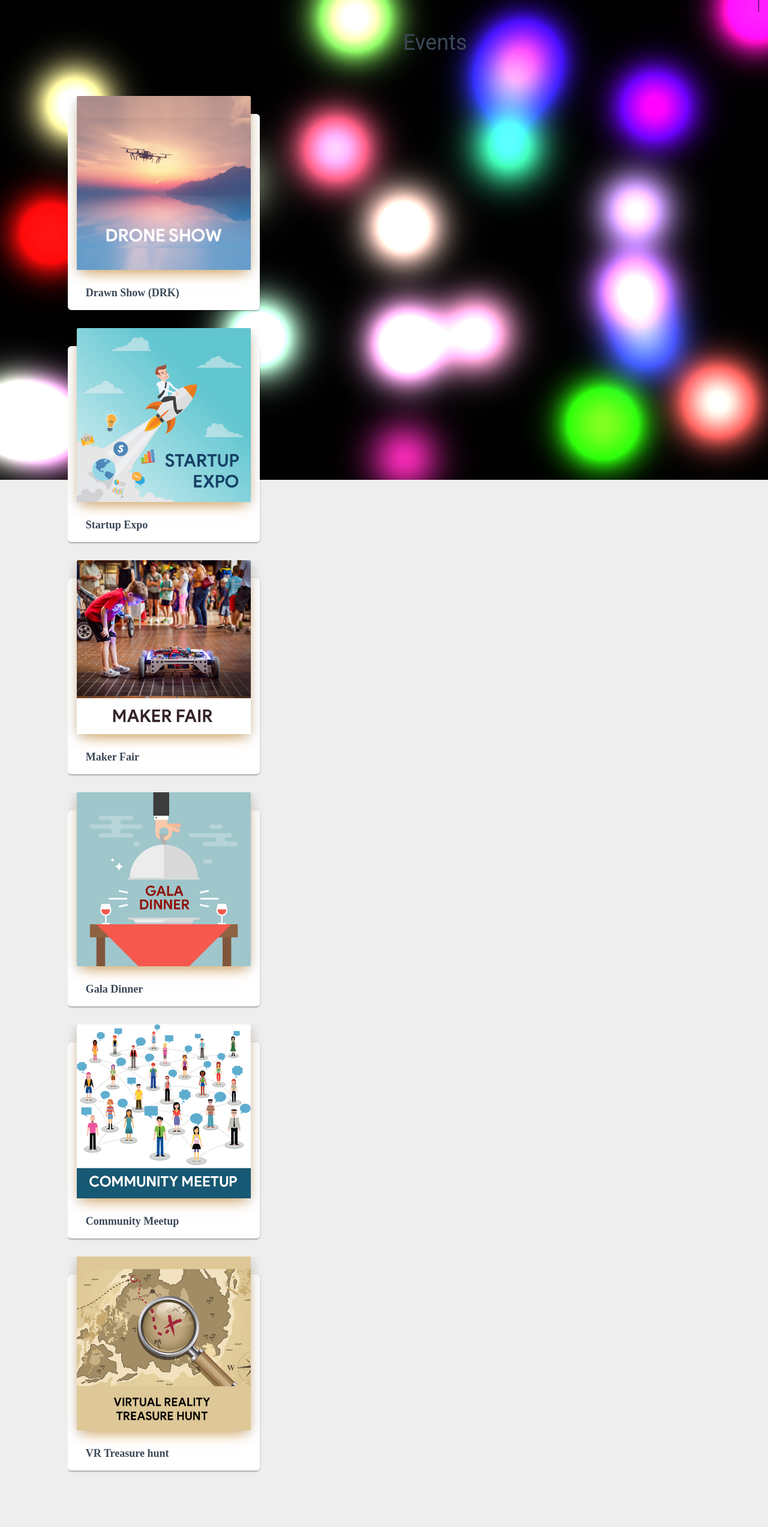
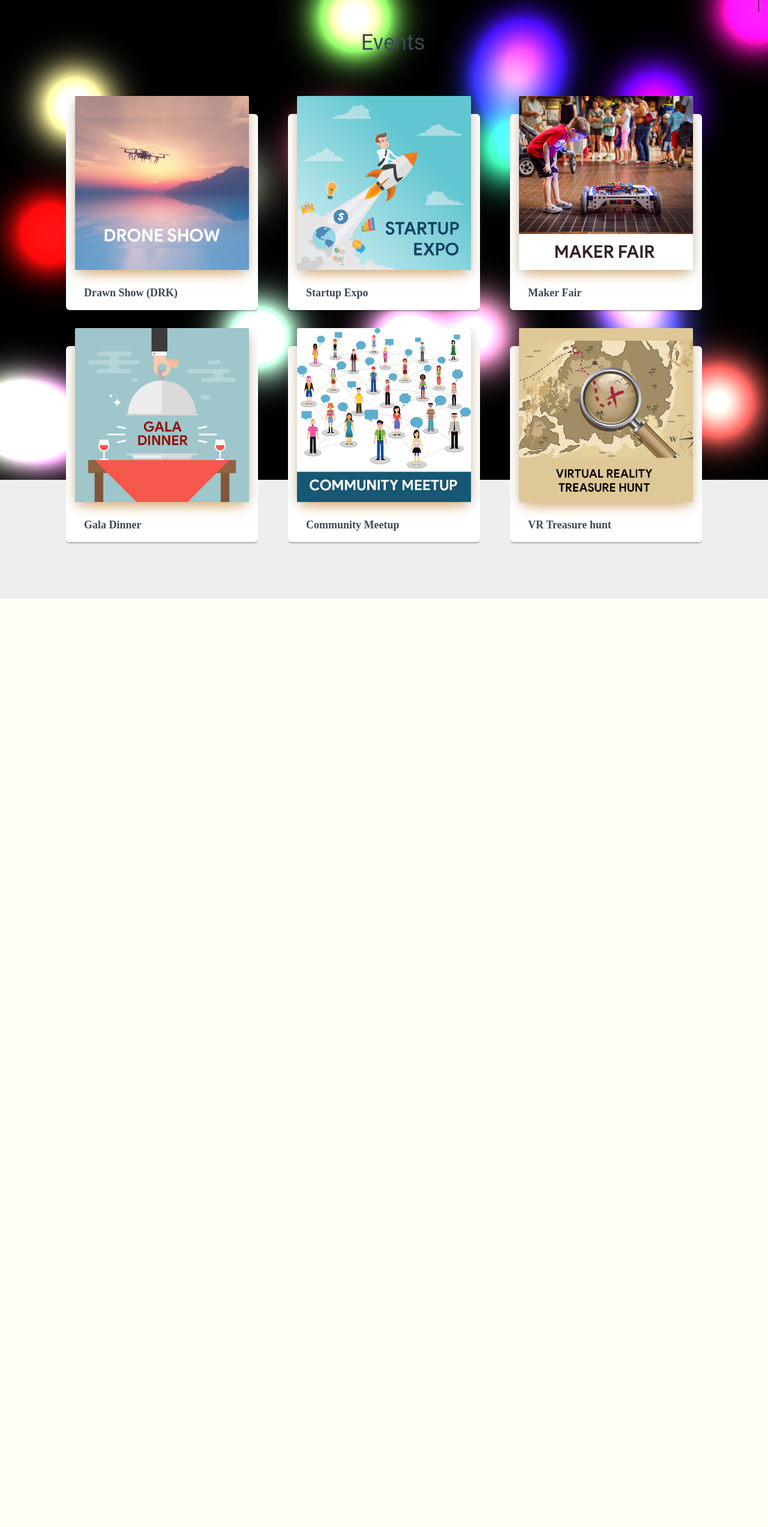
Before and after one commit to thameemk/evoke19, a PHP site: page /events/index.html in a window 1280 px wide; the page is wider, and only the part inside the window is pictured. Shown: that part at 60% size. After the commit the page ends 998 px from the top of that part, so only its background shows below. Run offline with PHP 8.4, Linux system fonts and the light colour scheme.

Commit message:
event cards to flexbox display

```diff
--- a/events/css/demo.css
+++ b/events/css/demo.css
@@ -84,9 +84,12 @@ a:focus {
 	height: 0;
 	pointer-events: none;
 }
+/* anchor absolute header to container */
+.container {
+	position: relative;
+}
 
 /* Header */
-
 .codrops-header {
 	position: absolute;
 	width: 100%;
@@ -186,6 +189,9 @@ a:focus {
 
 .content {
 	padding: 10em 0 4em;
+	display:flex;
+	flex-wrap: wrap;
+	justify-content: space-around;
 }
 
 /* Related demos */
@@ -225,8 +231,6 @@ a:focus {
 
 .wrapper {
 	overflow: auto;
-	width: 95%;
-	max-width: 1366px;
 	margin: 0 auto;
 }
 
```
Also changed, not shown: events/index.html (line endings or trailing spaces).
